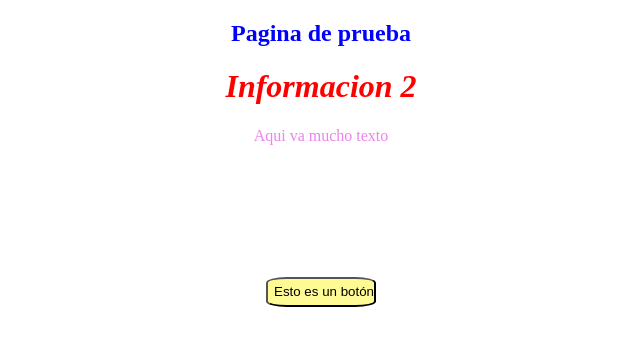
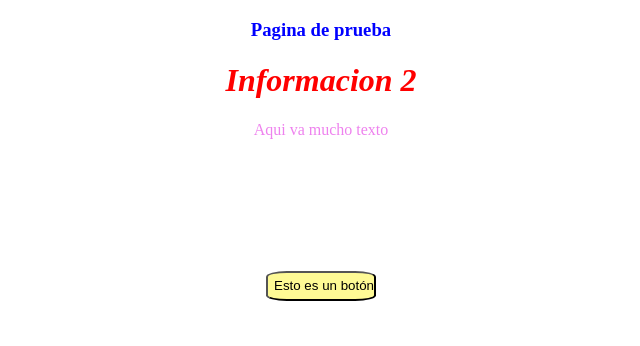
Before and after one commit to crisair/ejercicio-2.0, a website: page index.html in a window 1280 px wide. Shown: the whole page, without its empty margins (319-959 px from the left). Drawn offline with Linux system fonts and the light colour scheme.

Commit message:
intento 23

```diff
--- a/index.html
+++ b/index.html
@@ -13,7 +13,7 @@
         <center>
         <header >
 
-            <h2 class="titulo1">Pagina de prueba</h2>
+            <h3 class="titulo1">Pagina de prueba</h3>
             <h1 class="titulos">Informacion 2</h1>
         </header>
         <section>
```
